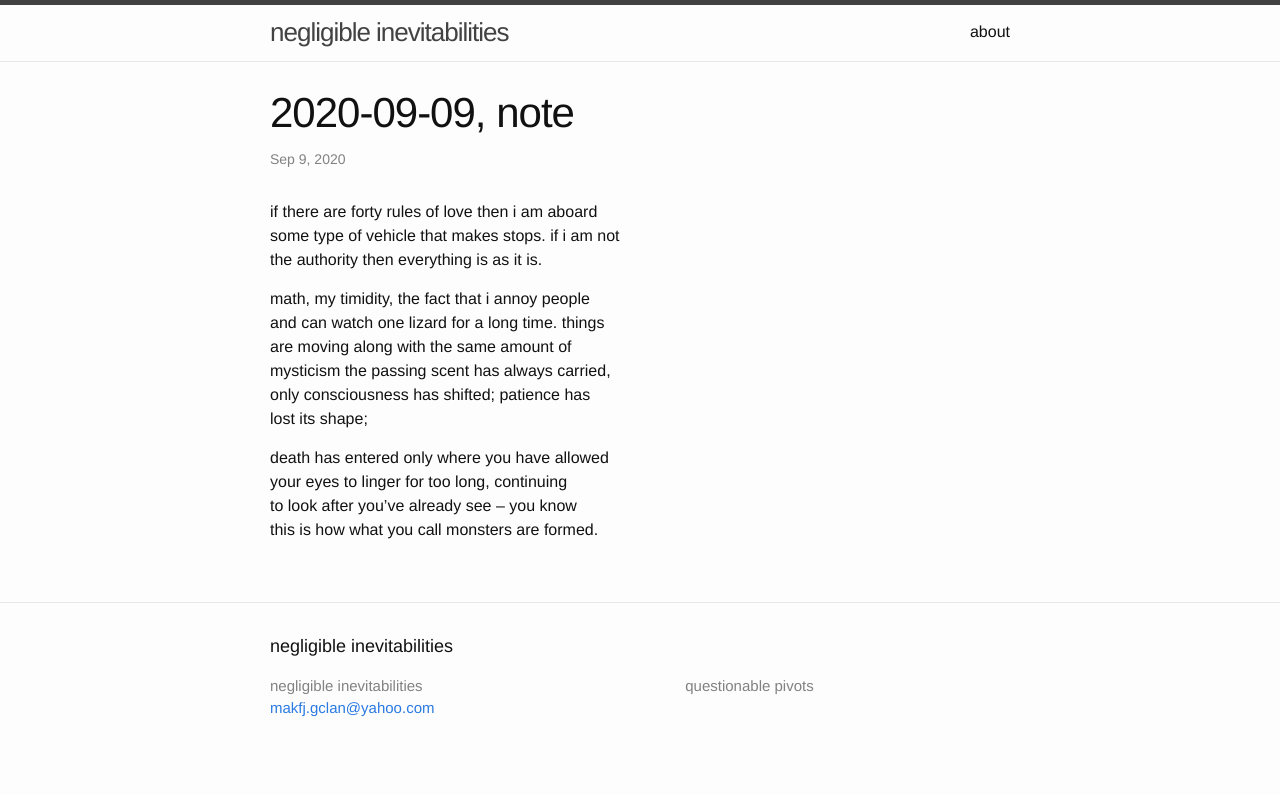
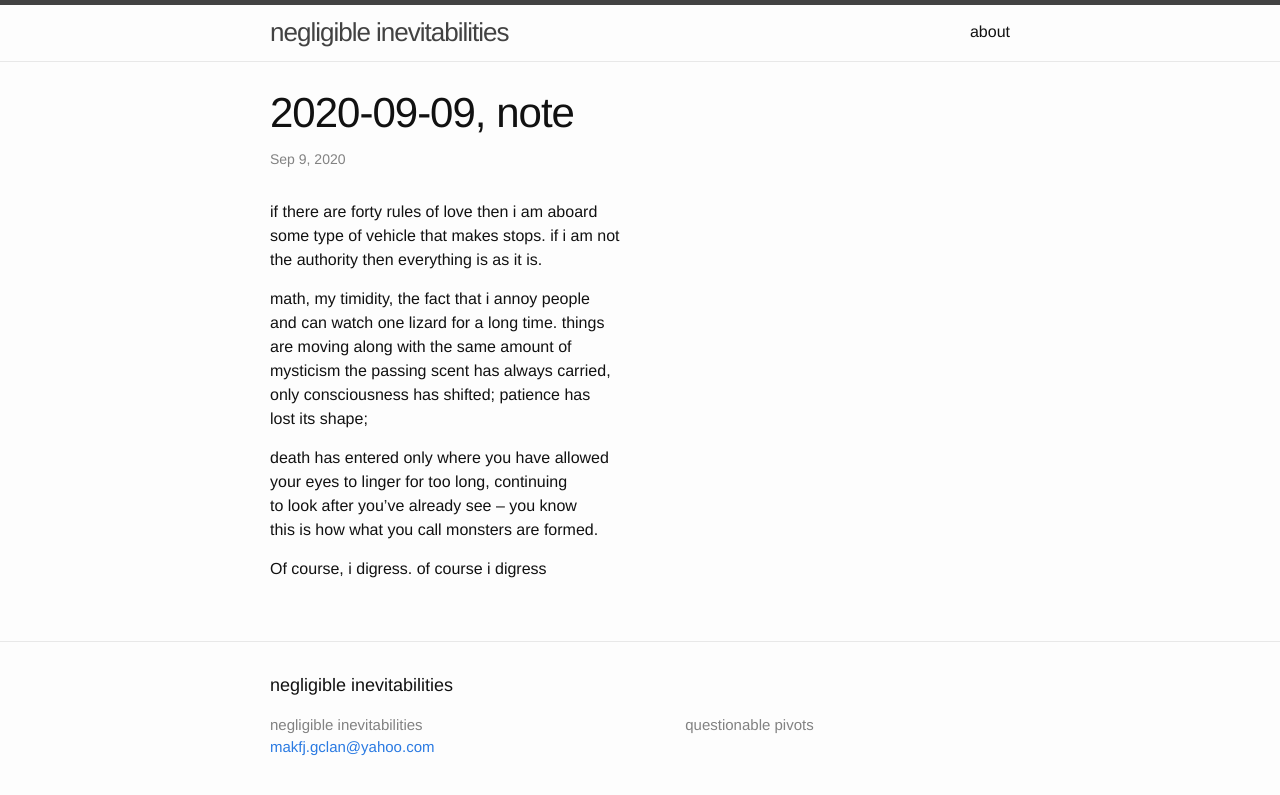
Before and after one commit to jamalgaddis/jamalgaddis.github.io, a Jekyll site: the page built from _posts/2020-09-09-note.markdown, in a window 1280 px wide. Shown: the top 795 px of the page. Built offline with Jekyll 4.4.1, drawn with Linux system fonts in a browser that asks for light colours.

Commit message:
Update 2020-09-09-note.markdown

```diff
--- a/_posts/2020-09-09-note.markdown
+++ b/_posts/2020-09-09-note.markdown
@@ -20,3 +20,5 @@ death has entered only where you have allowed\\
 your eyes to linger for too long, continuing\\
 to look after you've already see -- you know\\
 this is how what you call monsters are formed.
+
+Of course, i digress. of course i digress
```
